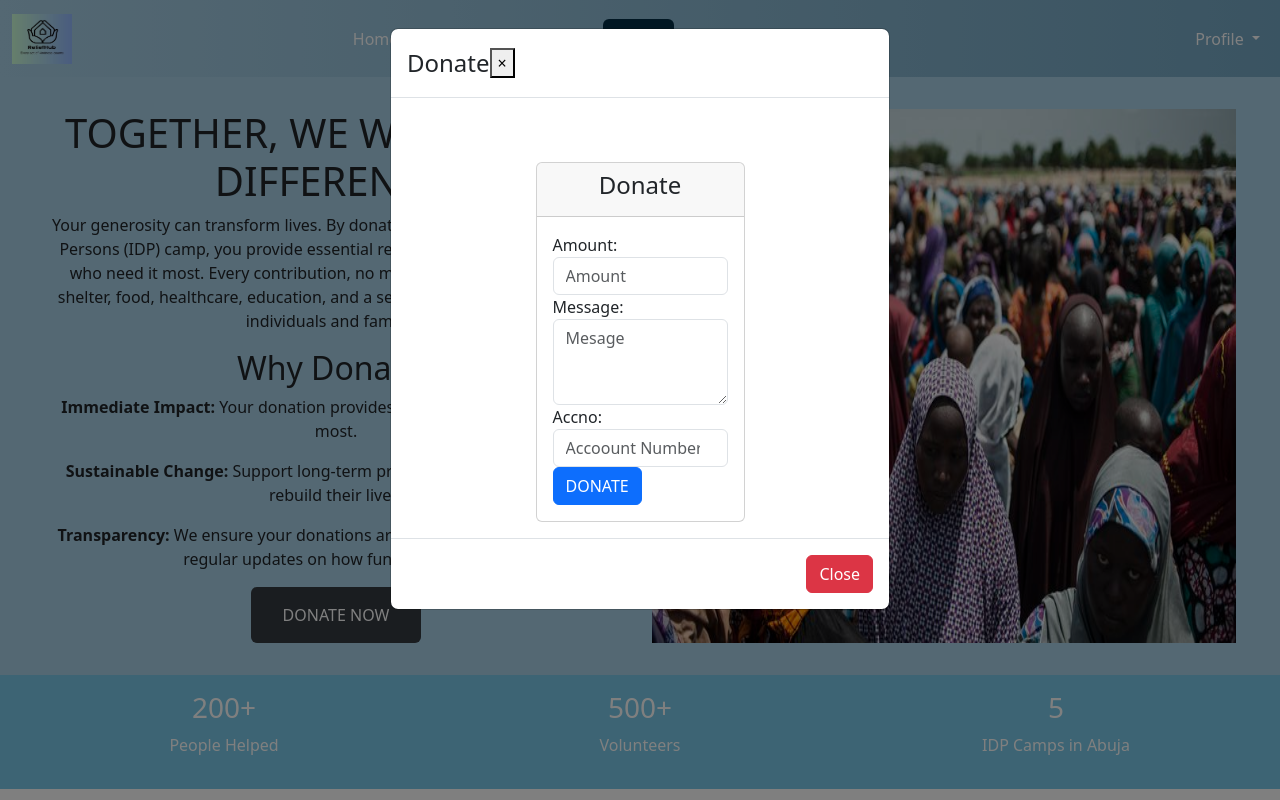
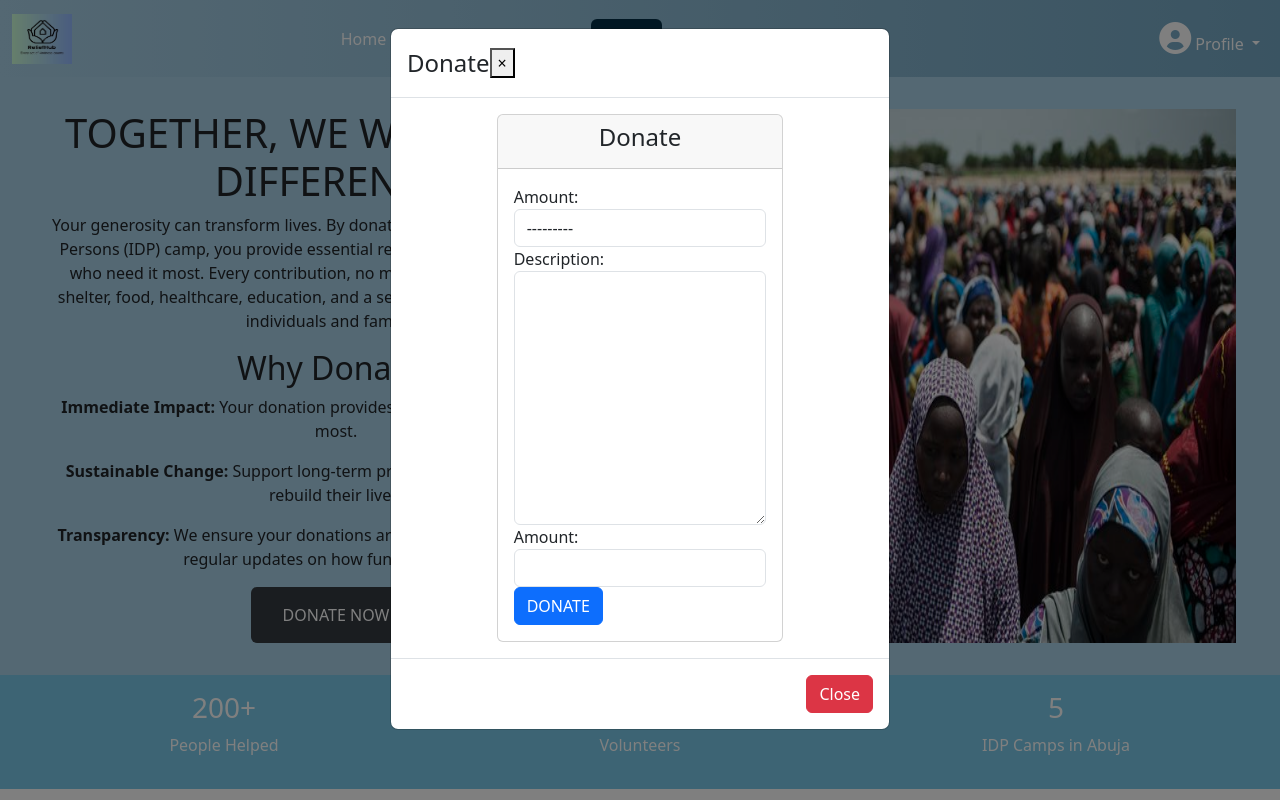
Before and after one commit to 2857992s/idp1, a Django app: page /donate/ in a window 1280 px wide, after a click on "DONATE NOW". Run offline with Django 3.2, Linux system fonts and the light colour scheme; some libraries are stand-ins or nearby versions.

Commit message:
added donations type

```diff
--- a/base/forms.py
+++ b/base/forms.py
@@ -5,12 +5,14 @@ from .models import Donation, User
 from django.contrib.auth.forms import UserCreationForm, PasswordResetForm, SetPasswordForm
 
 class DonationForm(forms.ModelForm):
-    amount = forms.CharField(max_length=30, required=True, widget=forms.NumberInput(attrs={'class': 'form-control', 'placeholder': 'Amount'}))
-    message = forms.CharField(max_length=30, required=True, widget=forms.Textarea(attrs={'class': 'form-control', 'placeholder': 'Mesage', 'rows' : '3'}))
-    accNo = forms.CharField(max_length=30, required=True, widget=forms.NumberInput(attrs={'class': 'form-control', 'placeholder': 'Accoount Number'}))
     class Meta:
         model = Donation
-        fields = ('amount', 'message', 'accNo', )
+        fields = ['donation_type', 'amount', 'description']
+        widgets = {
+            'donation_type': forms.Select(attrs={'class': 'form-control'}),
+            'amount': forms.NumberInput(attrs={'class': 'form-control'}),
+            'description': forms.Textarea(attrs={'class': 'form-control'}),
+        }
 
 
 
--- a/base/models/donation.py
+++ b/base/models/donation.py
@@ -3,23 +3,23 @@ from .user import User
 
 # Create your models here.
 class Donation(models.Model):
+
+    DONATION_TYPES = [
+        ('money', 'Money'),
+        ('hospital', 'Hospital Facilities'),
+        ('food', 'Food'),
+        ('shelter', 'Shelter'),
+        ('clothing', 'Clothing'),
+    ]
+
+    donation_type = models.CharField(max_length=20, choices=DONATION_TYPES )
     user = models.ForeignKey(User, on_delete=models.CASCADE)
-    amount = models.IntegerField()
-    accNo = models.IntegerField()
+    amount = models.DecimalField(max_digits=10, decimal_places=2, null=True, blank=True)
     reference = models.CharField(max_length=128,null=True, blank=True)
-    message = models.TextField()
+    description = models.TextField(null=True, blank=True)  # For other types of donations
     created = models.DateTimeField(auto_now=True)
     updated = models.DateTimeField(auto_now=True)
 
 
-
-
-# class Message(models.Model):
-#     #user =
-#     donations = models.ForeignKey(Donation, on_delete=models.CASCADE)
-#     body = models.TextField()
-#     updated = models.DateTimeField(auto_now=True)
-#     donation_made = models.DateTimeField(auto_now=True)
-
-#     def __str__(self):
-#         return self.body[0:50]
+    def __str__(self):
+       return f"{self.get_donation_type_display()} - {self.amount if self.donation_type == 'money' else self.description}"
--- a/base/templates/base/donate.html
+++ b/base/templates/base/donate.html
@@ -89,25 +89,25 @@
           <div class="modal-body">
             <div class="container">
               <div class="row justify-content-center">
-                <div class="col-md-6">
-                  <div class="card mt-5">
+                <div class="col-md-8">
+                  <div class="card mt-6">
                     <div class="card-header text-center">
                       <h4>Donate</h4>
                     </div>
                     <div class="card-body">
-                      <form method="post">
+                      <form id="donationForm" method="post">
                         {% csrf_token %}
                         <div class="form-group">
                           {{ form.amount.label_tag }}
-                          {{ form.amount }}
+                          {{ form.donation_type }}
                         </div>
                         <div class="form-group">
-                          {{ form.message.label_tag }}
-                          {{ form.message }}
+                          {{ form.description.label_tag }}
+                          {{ form.description }}
                         </div>
                         <div class="form-group">
-                          {{ form.accNo.label_tag }}
-                          {{ form.accNo }}
+                          {{ form.amount.label_tag }}
+                          {{ form.amount }}
                         </div>
                         <button type="submit" class="btn btn-primary">DONATE</button>
                       </form>
@@ -125,6 +125,19 @@
       </div>
     </div>
   </div>
+  <script>
+    document.getElementById('donationForm').addEventListener('submit', function(event) {
+        event.preventDefault(); // Prevent the form from submitting
+
+        var isAuthenticated = {{ request.user.is_authenticated|yesno:"true,false" }};
+
+        if (!isAuthenticated) {
+            window.location.href = "{% url 'login' %}?next={{ request.path }}"; // Redirect to login with next parameter
+        } else {
+            this.submit(); // Submit the form if the user is authenticated
+        }
+    });
+</script>
 
 </body>
 {% endblock content%}
--- a/base/views.py
+++ b/base/views.py
@@ -23,16 +23,16 @@ def send_donation_email(user, amount):
 @login_required
 def donation_form(request):
     amount = request.POST.get('amount')
-    message = request.POST.get('message')
-    accNo = request.POST.get('accNo')
+    description = request.POST.get('description')
+    donation_type = request.POST.get('donation_type')
     if request.method == 'POST':
         form = DonationForm(request.POST)
         if form.is_valid():
             donation = Donation.objects.create(
                 user=request.user,
+                description=description,
+                donation_type=donation_type,
                 amount=amount,
-                message=message,
-                accNo=accNo
             )
             send_donation_email(request.user, donation.amount)
             return redirect('donations_success')
@@ -44,16 +44,17 @@ def donation_form(request):
 def donate(request):
     form = DonationForm()
     amount = request.POST.get('amount')
-    message = request.POST.get('message')
-    accNo = request.POST.get('accNo')
+    description = request.POST.get('description')
+    donation_type = request.POST.get('donation_type')
+
     if request.method == 'POST':
         form = DonationForm(request.POST)
         if form.is_valid():
             donation = Donation.objects.create(
                 user=request.user,
+                description=description,
+                donation_type=donation_type,
                 amount=amount,
-                message=message,
-                accNo=accNo,
             )
             send_donation_email(request.user, donation.amount)
             return redirect('donations_success')
--- a/templates/base.html
+++ b/templates/base.html
@@ -5,9 +5,11 @@
 <head>
     <meta charset="UTF-8">
     <meta name="viewport" content="width=device-width, initial-scale=1.0">
-    <title>{% block title %}Adoption App{% endblock %}</title>
+    <title>{% block title %}IDP App{% endblock %}</title>
     <!-- Bootstrap CSS -->
+    <link rel="icon" type="image/x-icon" href="{% static 'favicon.ico' %}">
     <link href="https://cdn.jsdelivr.net/npm/bootstrap@5.3.3/dist/css/bootstrap.min.css" rel="stylesheet" integrity="sha384-QWTKZyjpPEjISv5WaRU9OFeRpok6YctnYmDr5pNlyT2bRjXh0JMhjY6hW+ALEwIH" crossorigin="anonymous">
+    <link href="https://cdnjs.cloudflare.com/ajax/libs/font-awesome/6.0.0-beta3/css/all.min.css" rel="stylesheet">
 
 </head>
 <body>
--- a/templates/navbar.html
+++ b/templates/navbar.html
@@ -86,6 +86,7 @@
       <ul class="navbar-nav ms-auto">
         <li class="nav-item dropdown">
           <a class="nav-link dropdown-toggle" href="#" id="navbarDropdown" role="button" data-bs-toggle="dropdown" aria-expanded="false">
+            <i class="fas fa-user-circle fa-2x"></i>
             Profile
           </a>
           <ul class="dropdown-menu dropdown-menu-end" aria-labelledby="navbarDropdown">
```
Also changed, not shown: base/templates/base/child_list.html (+12 -3 lines), base/templates/base/login.html (+17 -2 lines), base/templates/base/password_reset.html (+21 -2 lines), base/templates/base/password_reset_complete.html (+15 -1 lines), base/templates/base/password_reset_confirm.html (+20 -2 lines), base/templates/base/password_reset_done.html (+15 -0 lines), base/templates/base/register.html (+17 -2 lines), static/favicon.ico (added).
